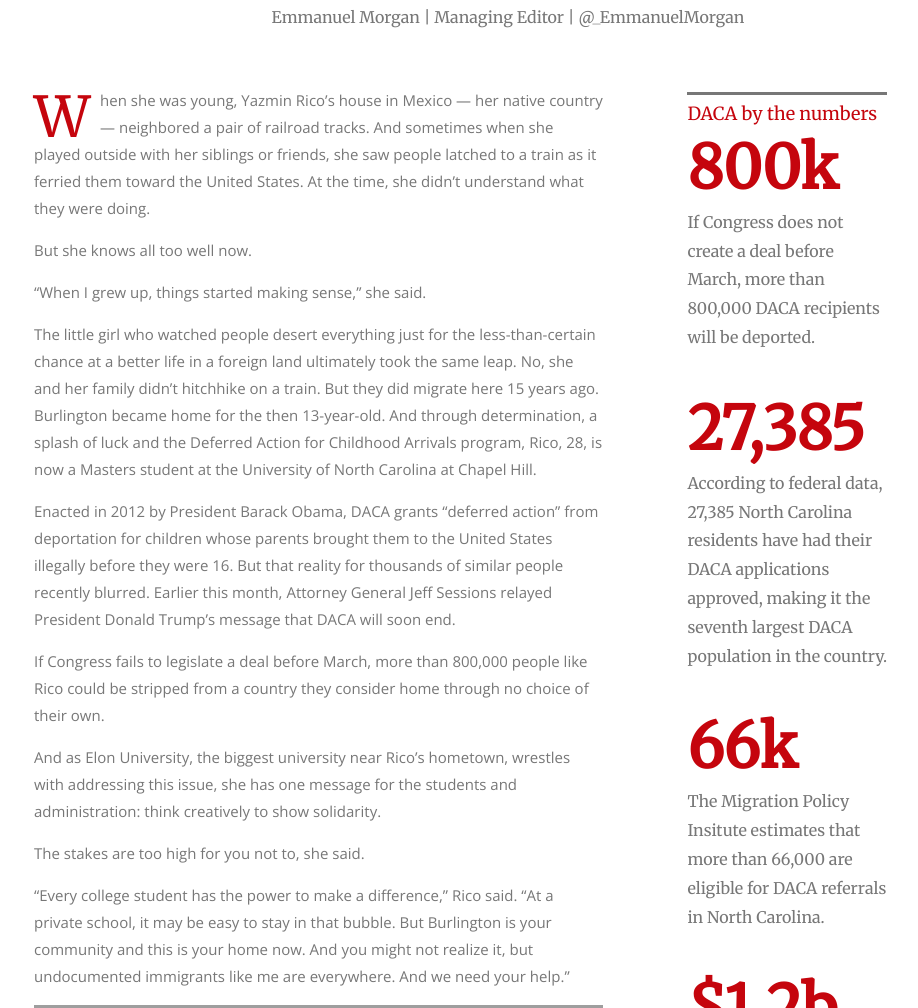
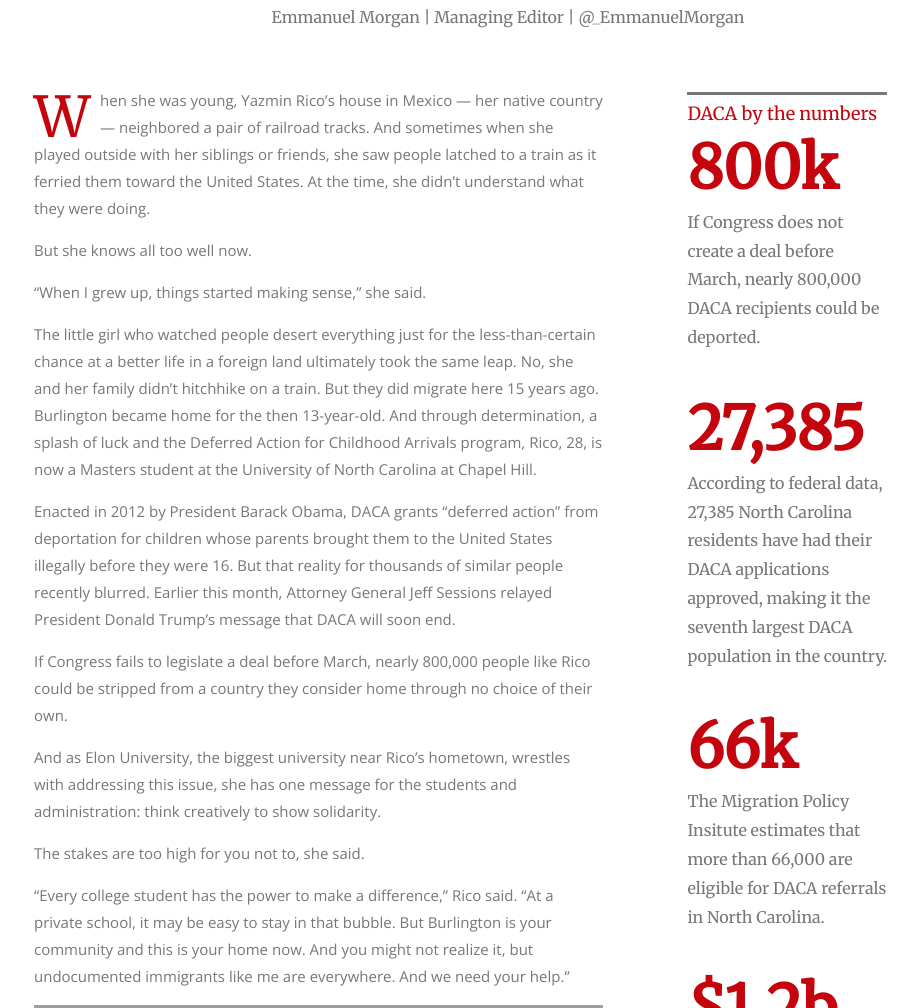
Before and after one commit to elonnewsnetwork/daca, a plain HTML site: page index.html in a window 1280 px wide. Shown: the part 962-1970 px from the top of the page, without its empty margins (132-1050 px from the left). Drawn offline with nearby package versions, Linux system fonts and the light colour scheme; some packages are replaced by stand-ins of ours; grey boxes are pictures that could not be loaded.

Commit message:
Update index.html

```diff
--- a/index.html
+++ b/index.html
@@ -261,7 +261,7 @@ body, html {
 
 <p>Enacted in 2012 by President Barack Obama, DACA grants “deferred action” from deportation for children whose parents brought them to the United States illegally before they were 16. But that reality for thousands of similar people recently blurred. Earlier this month, Attorney General Jeff Sessions relayed President Donald Trump’s message that DACA will soon end.</p>
 
-<p>If Congress fails to legislate a deal before March, more than 800,000 people like Rico could be stripped from a country they consider home through no choice of their own. </p>
+<p>If Congress fails to legislate a deal before March, nearly 800,000 people like Rico could be stripped from a country they consider home through no choice of their own. </p>
 
        <p> And as Elon University, the biggest university near Rico’s hometown, wrestles with addressing this issue, she has one message for the students and administration: think creatively to show solidarity.</p>
         <p>The stakes are too high for you not to, she said. </p>
@@ -363,7 +363,7 @@ body, html {
           <h3 style="line-height: 100%; color:rgb(197, 5, 13); font-size: 400%; font-weight: bold;">800k</h3>
 
 
-          <h6>If Congress does not create a deal before March, more than 800,000 DACA recipients will be deported.</h6>
+          <h6>If Congress does not create a deal before March, nearly 800,000 DACA recipients could be deported.</h6>
 
           <br>
 
```
